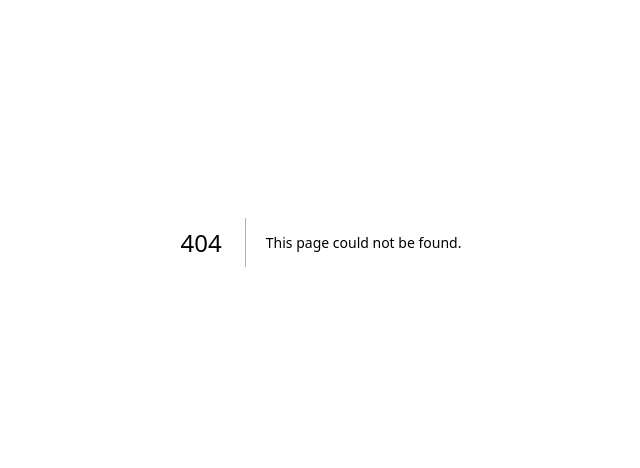
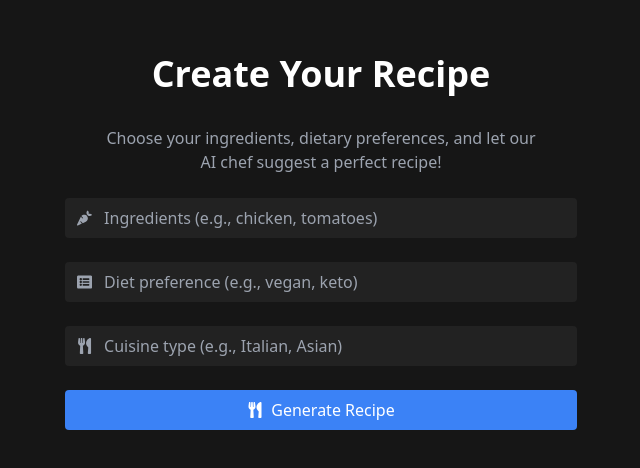
Before and after one commit to Pum2A/Foodify, a Next.js app: page /home in a window 1280 px wide. Before the commit this address had no page. Shown: the part 158-626 px from the top of the page, without its empty margins (319-959 px from the left). Built offline with nearby package versions, Linux system fonts and the light colour scheme.

Commit message:
created home route and designed

```diff
--- /dev/null
+++ b/app/home/page.tsx
@@ -0,0 +1,80 @@
+"use client";
+import React from "react";
+import { motion } from "framer-motion";
+import { FaCarrot, FaListAlt, FaUtensils } from "react-icons/fa";
+
+const Home = () => {
+  return (
+    <motion.div
+      className="min-h-screen flex flex-col justify-center items-center bg-[#161616] text-white px-6"
+      initial={{ opacity: 0, y: -50 }}
+      animate={{ opacity: 1, y: 0 }}
+      transition={{ duration: 0.5 }}
+    >
+      <h2 className="text-4xl font-bold mb-8">Create Your Recipe</h2>
+      <p className="mb-6 text-gray-400 text-center max-w-md">
+        Choose your ingredients, dietary preferences, and let our AI chef
+        suggest a perfect recipe!
+      </p>
+
+      <form className="w-full max-w-lg space-y-6">
+        {/* Ingredients Input */}
+        <motion.div
+          className="flex items-center bg-[#222] rounded px-3 py-2"
+          initial={{ opacity: 0, x: -50 }}
+          animate={{ opacity: 1, x: 0 }}
+          transition={{ duration: 0.3 }}
+        >
+          <FaCarrot className="text-gray-400 mr-3" />
+          <input
+            type="text"
+            placeholder="Ingredients (e.g., chicken, tomatoes)"
+            className="w-full bg-transparent text-white focus:outline-none"
+          />
+        </motion.div>
+
+        {/* Diet Preference Input */}
+        <motion.div
+          className="flex items-center bg-[#222] rounded px-3 py-2"
+          initial={{ opacity: 0, x: -50 }}
+          animate={{ opacity: 1, x: 0 }}
+          transition={{ duration: 0.3, delay: 0.1 }}
+        >
+          <FaListAlt className="text-gray-400 mr-3" />
+          <input
+            type="text"
+            placeholder="Diet preference (e.g., vegan, keto)"
+            className="w-full bg-transparent text-white focus:outline-none"
+          />
+        </motion.div>
+
+        {/* Cuisine Type Input */}
+        <motion.div
+          className="flex items-center bg-[#222] rounded px-3 py-2"
+          initial={{ opacity: 0, x: -50 }}
+          animate={{ opacity: 1, x: 0 }}
+          transition={{ duration: 0.3, delay: 0.2 }}
+        >
+          <FaUtensils className="text-gray-400 mr-3" />
+          <input
+            type="text"
+            placeholder="Cuisine type (e.g., Italian, Asian)"
+            className="w-full bg-transparent text-white focus:outline-none"
+          />
+        </motion.div>
+
+        {/* Generate Recipe Button */}
+        <motion.button
+          className="w-full bg-blue-500 py-2 rounded flex items-center justify-center hover:bg-blue-600 transition"
+          initial={{ opacity: 0, scale: 0.5 }}
+          animate={{ opacity: 1, scale: 1 }}
+          transition={{ duration: 0.4, delay: 0.3 }}
+        >
+          <FaUtensils className="mr-2" /> Generate Recipe
+        </motion.button>
+      </form>
+    </motion.div>
+  );
+};
+
+export default Home;
```
